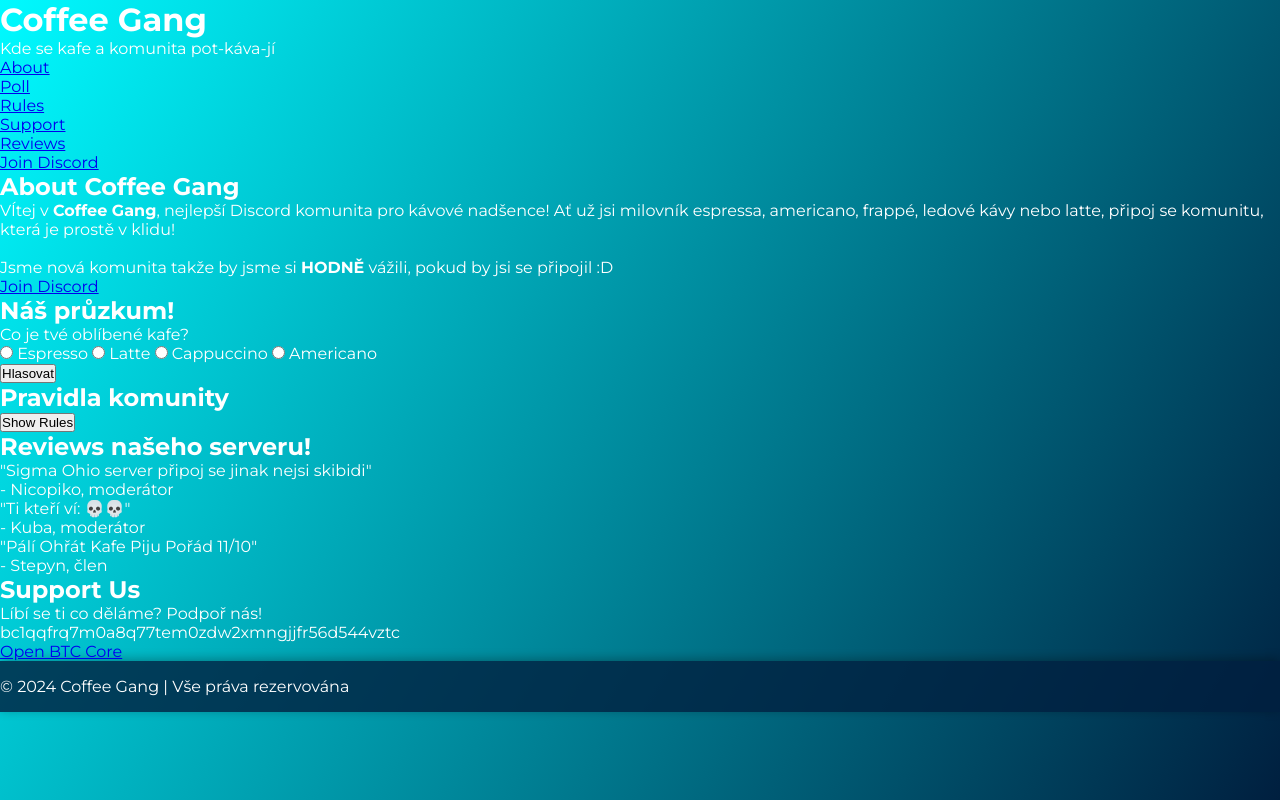
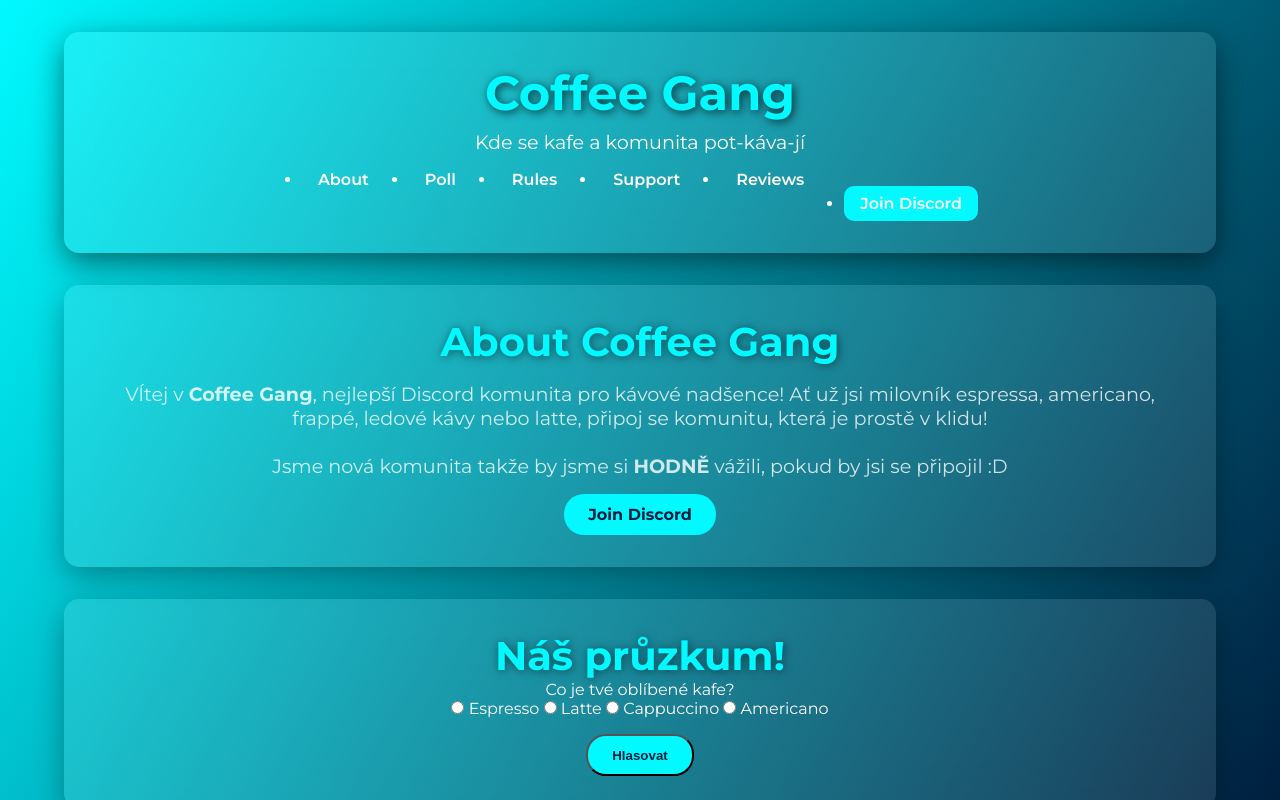
Before and after one commit to ribbonboyy/coffees, a plain HTML site: page index.html in a window 1280 px wide. Drawn offline with Linux system fonts and the light colour scheme.

Commit message:
Update style.css

```diff
--- a/style.css
+++ b/style.css
@@ -1,32 +1,34 @@
-/* General Styles */
+/* General Styling */
 * {
     margin: 0;
     padding: 0;
     box-sizing: border-box;
 }
+
 body, html {
     font-family: 'Montserrat', sans-serif;
     background: linear-gradient(120deg, #00faff, #001f3f);
-    overflow: hidden;
-    height: 100vh;
+    height: 100%;
     color: white;
+    overflow-x: hidden;
 }
 
 /* Animated Background */
-.background {
+body::before {
+    content: '';
     position: fixed;
     top: 0;
     left: 0;
     width: 100%;
     height: 100%;
+    z-index: -1;
     background: radial-gradient(circle, #00faff, #001f3f);
     background-size: 200%;
-    animation: gradientAnimation 6s infinite alternate;
-    z-index: -1;
+    animation: bgAnimation 8s infinite alternate;
 }
 
-/* Gradient Animation */
-@keyframes gradientAnimation {
+/* Background Animation */
+@keyframes bgAnimation {
     from {
         background-position: 0% 0%;
     }
@@ -35,43 +37,117 @@ body, html {
     }
 }
 
-/* Panel Styling */
-.panel {
-    min-height: 100vh;
-    display: flex;
-    align-items: center;
-    justify-content: center;
+/* Header Styling */
+.header {
     text-align: center;
-    transition: transform 0.4s ease, opacity 0.4s ease;
-    perspective: 1000px;
+    padding: 2rem 1rem;
+    background: rgba(255, 255, 255, 0.1);
+    box-shadow: 0 10px 30px rgba(0, 0, 0, 0.5);
+    border-radius: 15px;
+    margin: 2rem auto;
+    width: 90%;
+    max-width: 1200px;
+    backdrop-filter: blur(15px);
+    transition: transform 0.5s ease;
 }
 
-/* Title Section */
-.title {
-    font-size: 4rem;
-    text-shadow: 2px 2px 10px rgba(0, 0, 0, 0.5);
+.header h1 {
+    font-size: 3rem;
+    text-shadow: 2px 2px 10px rgba(0, 0, 0, 0.7);
+    color: #00faff;
 }
-.subtitle {
-    font-size: 1.5rem;
+
+.header p {
+    font-size: 1.2rem;
+    margin-top: 0.5rem;
+}
+
+.nav-links {
+    display: flex;
+    justify-content: center;
+    gap: 1.5rem;
     margin-top: 1rem;
+}
+
+.nav-links a {
+    text-decoration: none;
+    font-weight: 600;
+    color: white;
+    padding: 0.5rem 1rem;
+    border-radius: 10px;
+    transition: all 0.3s ease;
+}
+
+.nav-links a:hover {
+    background: #00faff;
+    color: #001f3f;
+}
+
+/* Sections Styling */
+.section {
+    margin: 2rem auto;
+    width: 90%;
+    max-width: 1200px;
+    background: rgba(255, 255, 255, 0.1);
+    box-shadow: 0 10px 30px rgba(0, 0, 0, 0.3);
+    border-radius: 15px;
+    padding: 2rem;
+    text-align: center;
+    backdrop-filter: blur(15px);
+    transition: transform 0.5s ease, box-shadow 0.5s ease;
+}
+
+.section h2 {
+    font-size: 2.5rem;
+    color: #00faff;
+    text-shadow: 1px 1px 10px rgba(0, 0, 0, 0.5);
+}
+
+.section p {
+    margin-top: 1rem;
+    font-size: 1.2rem;
+    color: rgba(255, 255, 255, 0.8);
 }
 
 /* Glassmorphism Panels */
 .glass {
-    background: rgba(255, 255, 255, 0.1);
-    box-shadow: 0 8px 32px rgba(0, 0, 0, 0.2);
-    backdrop-filter: blur(10px);
+    background: rgba(255, 255, 255, 0.15);
     border-radius: 15px;
     padding: 2rem;
-    max-width: 80%;
-    border: 1px solid rgba(255, 255, 255, 0.2);
-    text-shadow: 1px 1px 2px rgba(0, 0, 0, 0.5);
+    box-shadow: 0 10px 20px rgba(0, 0, 0, 0.2);
+    backdrop-filter: blur(10px);
+}
+
+/* Hover Effects */
+.section:hover {
+    transform: translateY(-5px);
+    box-shadow: 0 20px 50px rgba(0, 0, 0, 0.4);
+}
+
+/* Buttons */
+.join-button, .vote-button, .expand-rules-button, .donate-button {
+    display: inline-block;
+    background: #00faff;
+    color: #001f3f;
+    padding: 0.7rem 1.5rem;
+    font-weight: bold;
+    border-radius: 20px;
+    margin-top: 1rem;
+    text-decoration: none;
+    transition: all 0.3s ease;
+    cursor: pointer;
+}
+
+.join-button:hover, .vote-button:hover, .expand-rules-button:hover, .donate-button:hover {
+    background: white;
+    color: #00faff;
 }
 
 /* Footer */
 footer {
-    font-size: 1rem;
-    background: rgba(0, 31, 63, 0.8);
-    padding: 1rem 0;
-    box-shadow: 0 -2px 10px rgba(0, 0, 0, 0.3);
+    text-align: center;
+    padding: 1rem;
+    background: rgba(0, 31, 63, 0.9);
+    color: #00faff;
+    box-shadow: 0 -5px 20px rgba(0, 0, 0, 0.5);
 }
```
